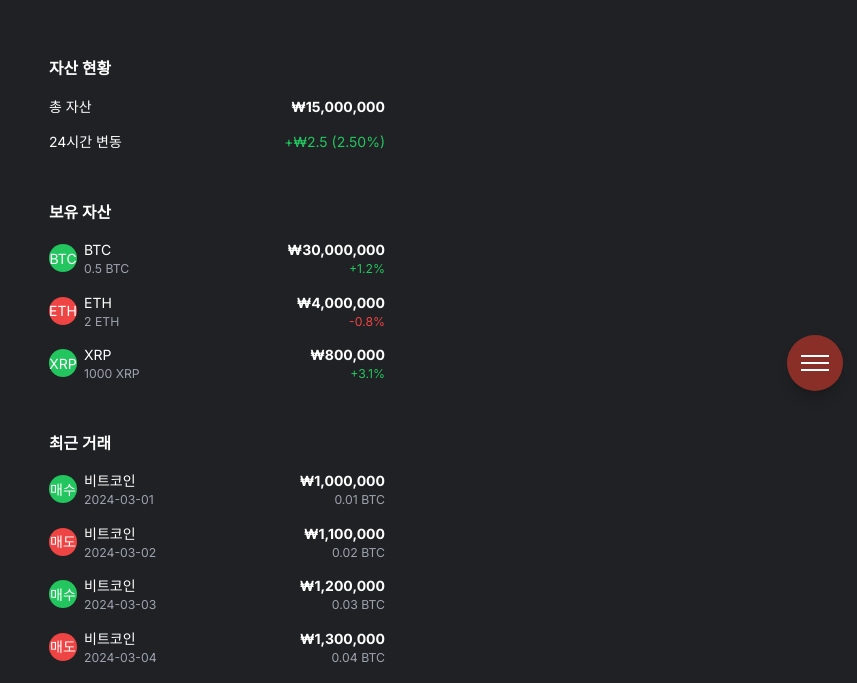
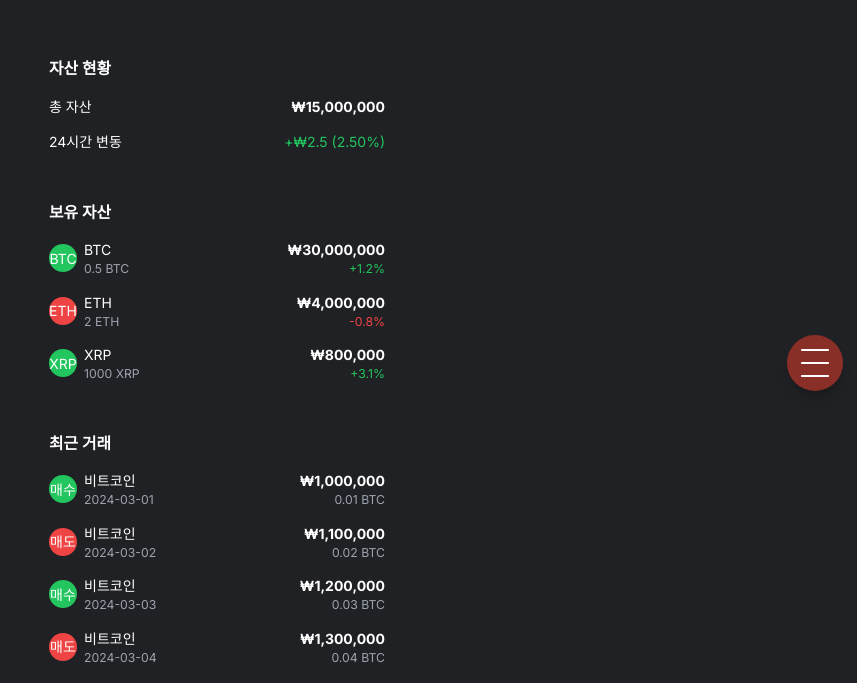
Before and after one commit to imsourceboom/nomorethink-front, a Next.js app: page / in a window 1280 px wide. Shown: the part 117-800 px from the top of the page, without its empty margins (423-1280 px from the left). Built offline with nearby package versions, Linux system fonts and the light colour scheme.

Commit message:
fix: 햄버거 메뉴와 X 아이콘 완전 분리 구현

```diff
--- a/app/components/FloatingMenu.tsx
+++ b/app/components/FloatingMenu.tsx
@@ -102,10 +102,17 @@ export default function FloatingMenu() {
                     backgroundColor: '#AB342880' // 50% 투명도
                 }}
             >
-                <div className="w-8 h-8 relative flex items-center justify-center overflow-hidden">
-                    <span className={`absolute h-0.5 bg-white transform transition-all duration-200 ease-in-out ${isOpen ? 'w-8 rotate-45 translate-y-0' : 'w-8 -translate-y-2'}`} />
-                    <span className={`absolute h-0.5 bg-white transform transition-all duration-50 ${isOpen ? 'opacity-0 w-0 scale-0' : 'opacity-100 w-8 scale-100'}`} />
-                    <span className={`absolute h-0.5 bg-white transform transition-all duration-200 ease-in-out ${isOpen ? 'w-8 -rotate-45 translate-y-0' : 'w-8 translate-y-2'}`} />
+                {/* 햄버거 아이콘 */}
+                <div className={`absolute w-8 h-8 flex flex-col justify-between items-center transition-all duration-200 ${isOpen ? 'opacity-0 scale-0' : 'opacity-100 scale-100'}`}>
+                    <div className="w-8 h-0.5 bg-white rounded-full"></div>
+                    <div className="w-8 h-0.5 bg-white rounded-full"></div>
+                    <div className="w-8 h-0.5 bg-white rounded-full"></div>
+                </div>
+
+                {/* X 아이콘 */}
+                <div className={`absolute w-8 h-8 flex items-center justify-center transition-all duration-200 ${isOpen ? 'opacity-100 scale-100' : 'opacity-0 scale-0'}`}>
+                    <div className="w-8 h-0.5 bg-white rounded-full absolute transform rotate-45"></div>
+                    <div className="w-8 h-0.5 bg-white rounded-full absolute transform -rotate-45"></div>
                 </div>
             </button>
         </div>
```
